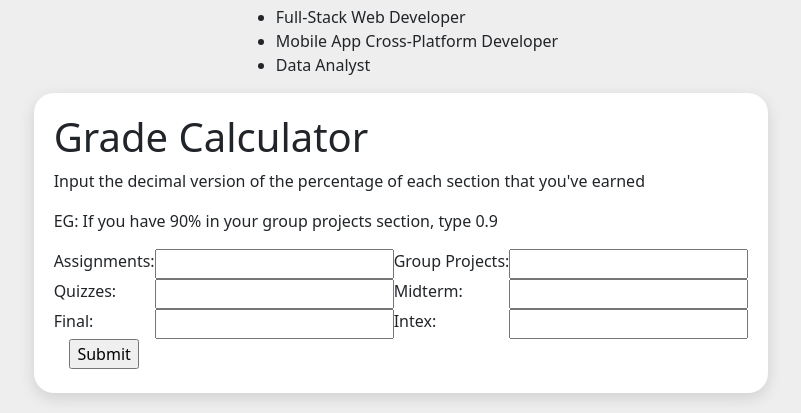
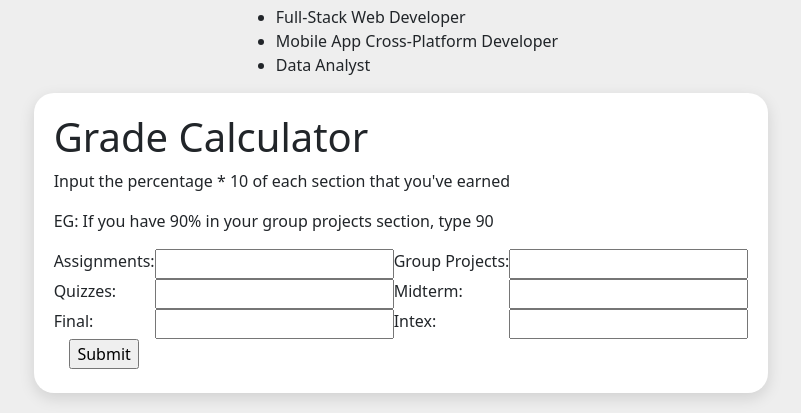
Before and after one commit to adamnorton-sunder/Mission4IS413, a plain HTML site: page IS413AdamNorton/wwwroot/Index.html in a window 1280 px wide. Shown: the part 413-826 px from the top of the page, without its empty margins (239-1040 px from the left). Drawn offline with Linux system fonts and the light colour scheme.

Commit message:
Fixed the calcuation

```diff
--- a/IS413AdamNorton/wwwroot/Index.html
+++ b/IS413AdamNorton/wwwroot/Index.html
@@ -24,8 +24,8 @@
         <div style="background-color: #ffffff; box-shadow: 0px 5px 15px #00000020; border-radius: 20px; min-height: 300px;
                     max-width: 800px; padding: 20px;">
             <h1>Grade Calculator</h1>
-            <p>Input the decimal version of the percentage of each section that you've earned</p>
-            <p>EG: If you have 90% in your group projects section, type 0.9</p>
+            <p>Input the percentage * 10 of each section that you've earned</p>
+            <p>EG: If you have 90% in your group projects section, type 90</p>
             <form style="display: grid; grid-template-columns: auto auto auto auto;">
                 <label>Assignments:</label>
                 <input id="asgn" type="number" />
```
